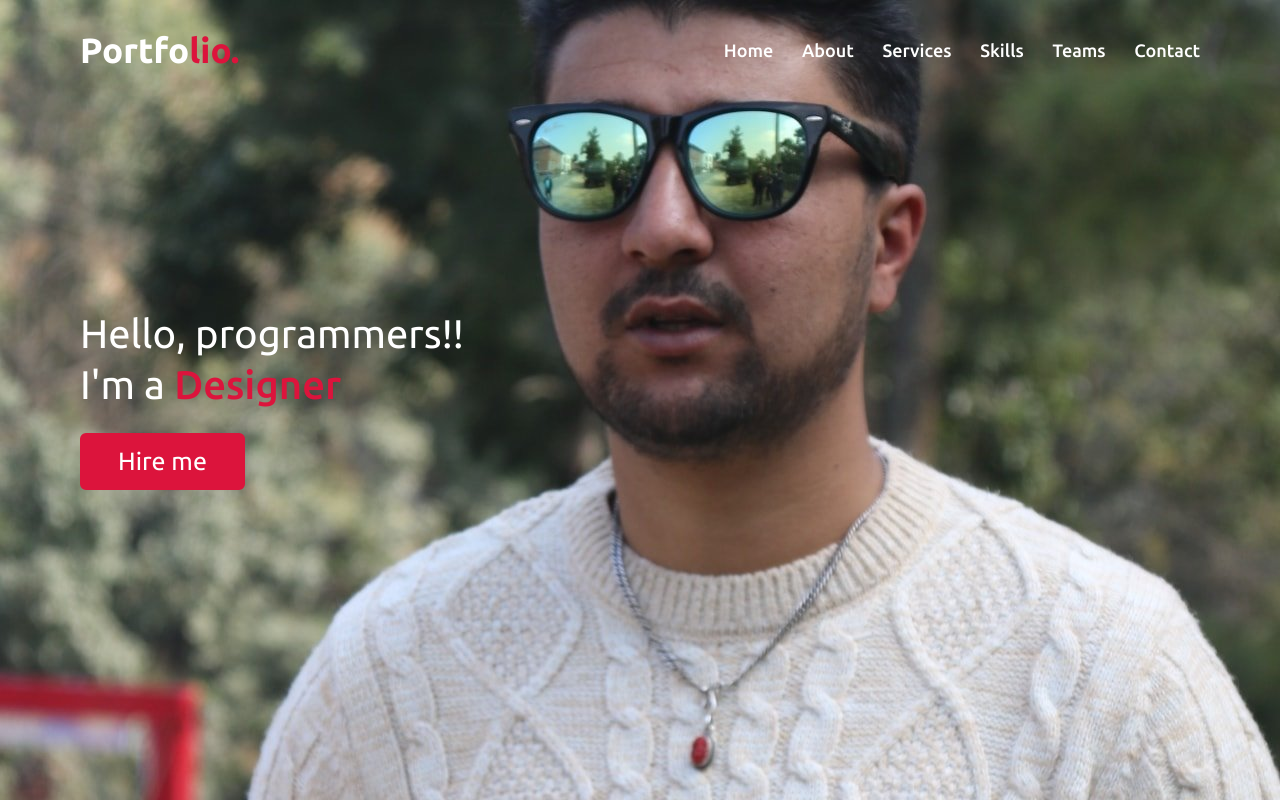
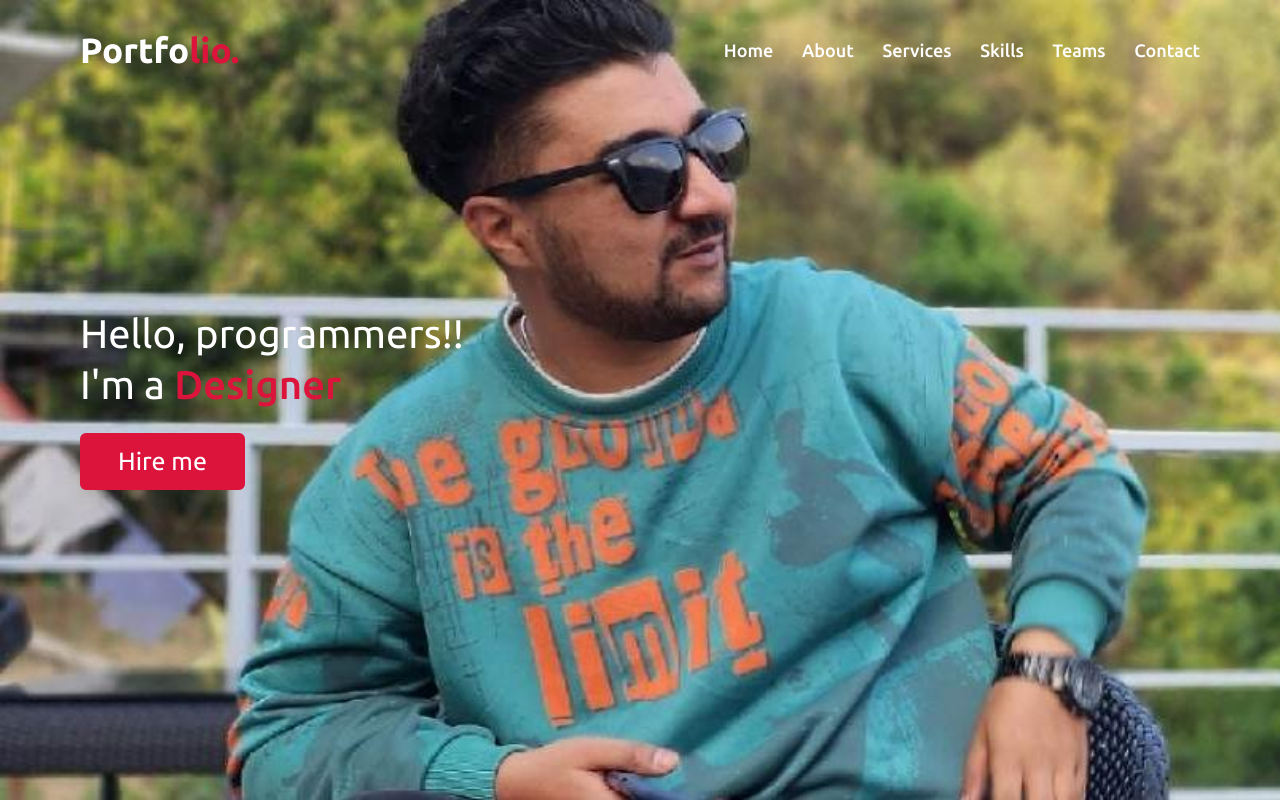
Before and after one commit to aayush502/aayush502.github.io, a plain HTML site: page index.html in a window 1280 px wide. Shown: the top 802 px of the page. Drawn offline with nearby package versions, Linux system fonts and the light colour scheme.

Commit message:
change front photo

```diff
--- a/style.css
+++ b/style.css
@@ -165,7 +165,7 @@ section .title::after{
 /* home section styling */
 .home{
     display: flex;
-    background: url("images/banner.jpg") no-repeat;
+    background: url("images/aa.jpg") no-repeat;
     height: 100vh;
     color: #fff;
     min-height: 500px;
```
Also changed, not shown: images/aa.jpg (added), images/banner.jpg (deleted).
